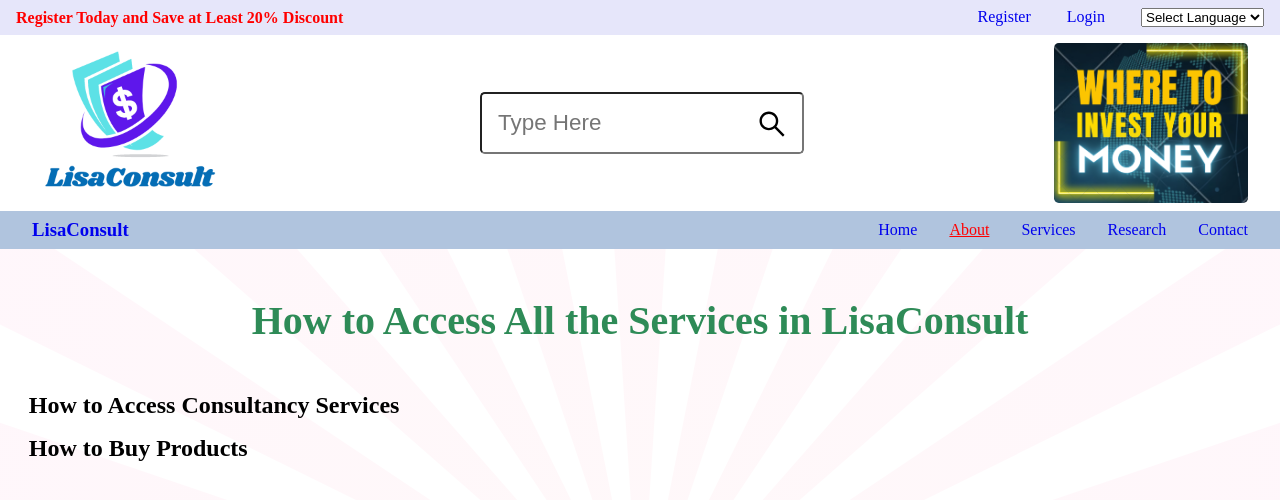
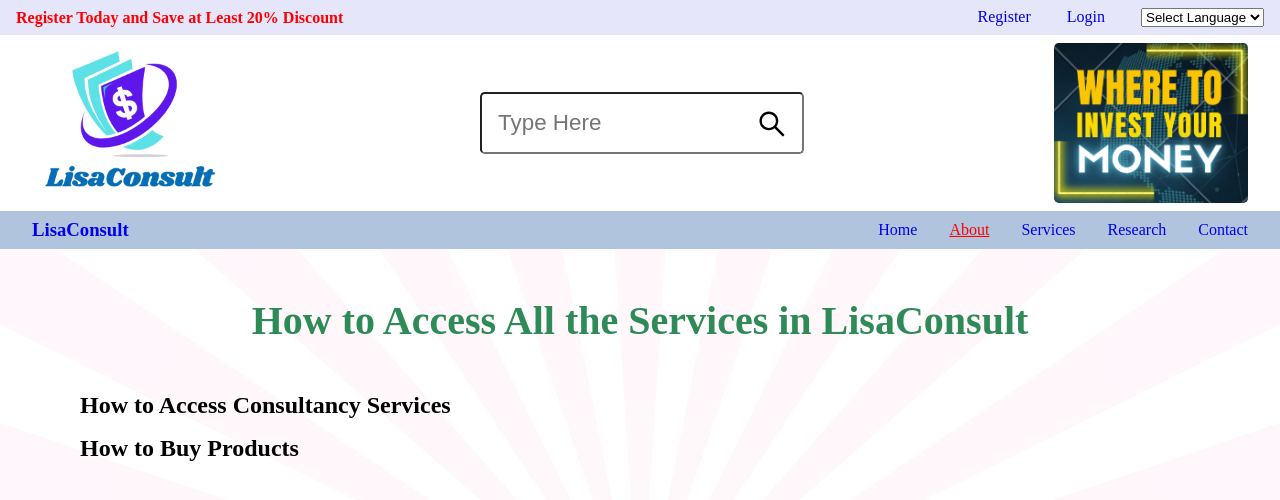
Before and after one commit to Yohannes-Habtemariam/consult-app, a React (Create React App) app in the folder frontend/: page /about in a window 1280 px wide. Shown: the top 500 px of the page. Built offline with nearby package versions, Linux system fonts and the light colour scheme.

Commit message:
commit is done

```diff
--- a/frontend/src/views/aboutPage/About.scss
+++ b/frontend/src/views/aboutPage/About.scss
@@ -1,7 +1,7 @@
 @import "../../styles/Variables.scss";
 
 .about-page {
-  width: $mobile;
+  width: $laptop;
   margin: 1rem auto;
 
   .about-page-title {
```
